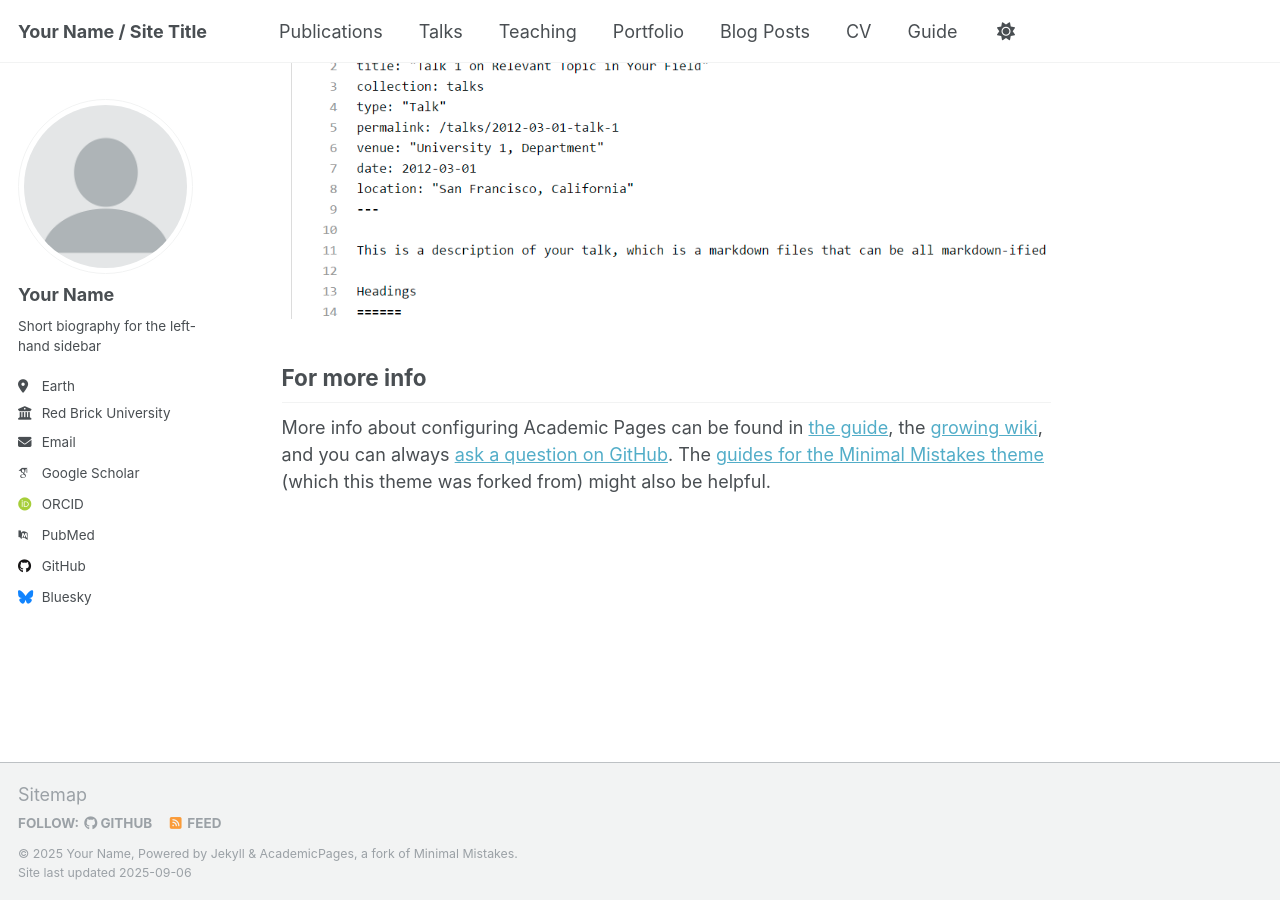
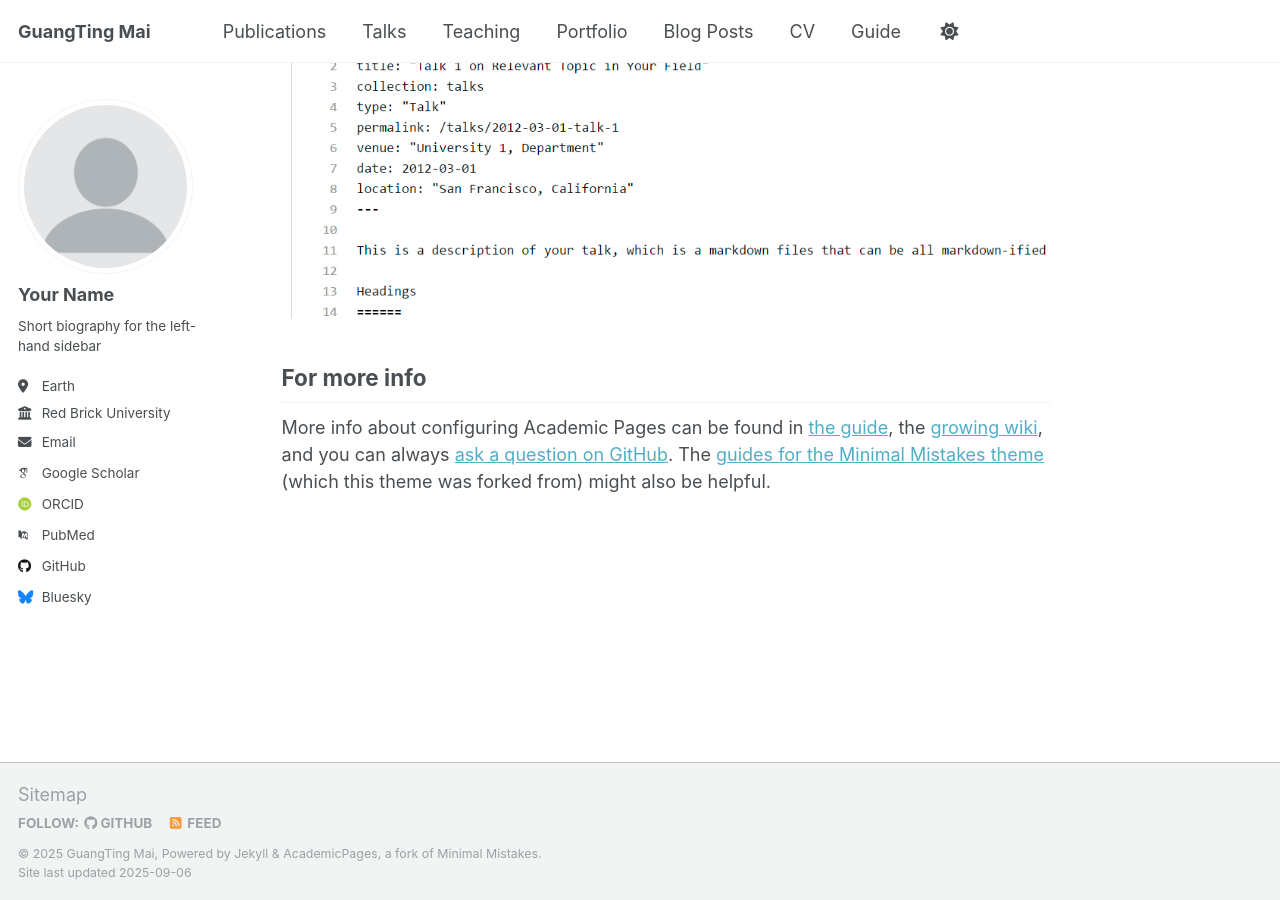
Before and after one commit to guangtingmai/guangtingmai.github.io, a Jekyll site: the page built from _pages/about.md, in a window 1280 px wide and 900 px high, scrolled down 2636 px. Built offline with Jekyll 4.4.1, drawn with Linux system fonts in a browser that asks for light colours; some web fonts are replaced.

Commit message:
Update _config.yml

```diff
--- a/_config.yml
+++ b/_config.yml
@@ -9,9 +9,9 @@
 # Basic Site Settings
 locale                   : "en-US"
 site_theme               : "default"
-title                    : "Your Name / Site Title"
+title                    : "GuangTing Mai"
 title_separator          : "-"
-name                     : &name "Your Name"
+name                     : &name "GuangTing Mai"
 description              : &description "personal description"
 url                      : https://academicpages.github.io # the base hostname & protocol for your site e.g. "https://[your GitHub username].github.io" or if you already have some other page hosted on Github then use "https://[your GitHub username].github.io/[Your Repo Name]"
 baseurl                  : "" # the subpath of your site, e.g. "/blog"
```
